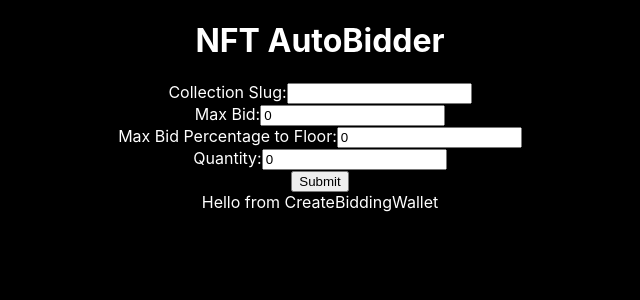
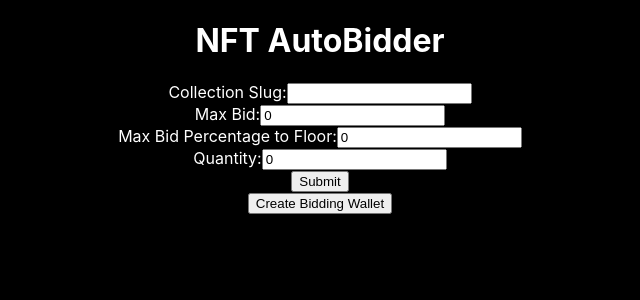
Before and after one commit to KristofferGW/nft-autobidder, a React (Create React App) app in the folder frontend/: page / in a window 1280 px wide. Shown: the top 300 px of the page, without its empty margins (320-960 px from the left). Built offline with nearby package versions, Linux system fonts and the light colour scheme.

Commit message:
Create bidding wallet frontend

```diff
--- a/frontend/src/components/CreateBiddingWallet.jsx
+++ b/frontend/src/components/CreateBiddingWallet.jsx
@@ -1,10 +1,23 @@
 import React, { useState } from 'react';
+import { newWallet } from '../utils/newWallet';
 
 const CreateBiddingWallet = () => {
+  const [keys, setKeys] = useState(null);
+
+  const handleCreateWalletClick = () => {
+    const walletKeys = newWallet();
+    setKeys(walletKeys);
+  };
 
   return (
     <div>
-      Hello from CreateBiddingWallet
+      <button onClick={handleCreateWalletClick}>Create Bidding Wallet</button>
+      {keys && (
+        <div>
+          <p>Public Key: {keys.address}</p>
+          <p>Private Key: {keys.privateKey}</p>
+        </div>
+      )}
     </div>
   );
 };
--- a/frontend/src/utils/newWallet.js
+++ b/frontend/src/utils/newWallet.js
@@ -5,6 +5,7 @@ const newWallet = () => {
     const userWallet = ethers.Wallet.createRandom();
     console.log('This is your public key: ', userWallet.address);
     console.log('This is your private key, do not share: ', userWallet.privateKey);
+    return userWallet;
 
 }
-module.exports = newWallet;
+module.exports = {newWallet};
```
